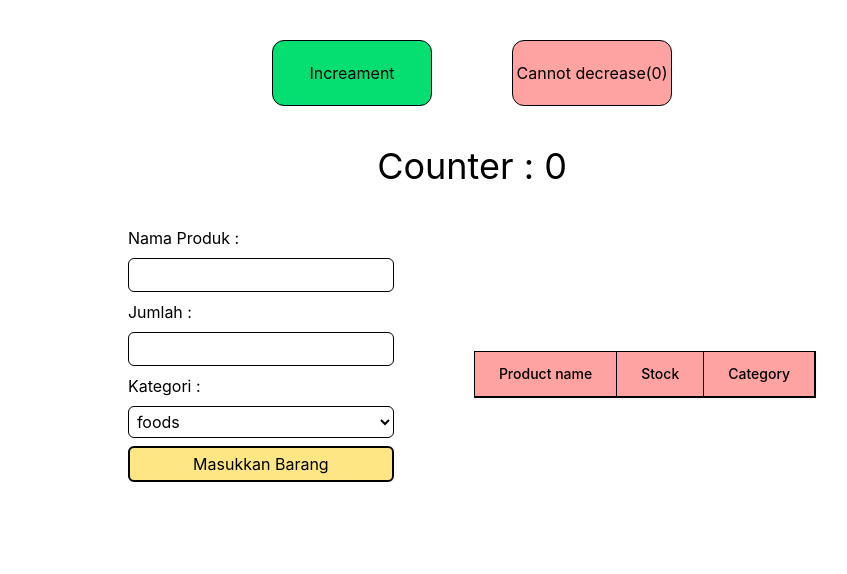
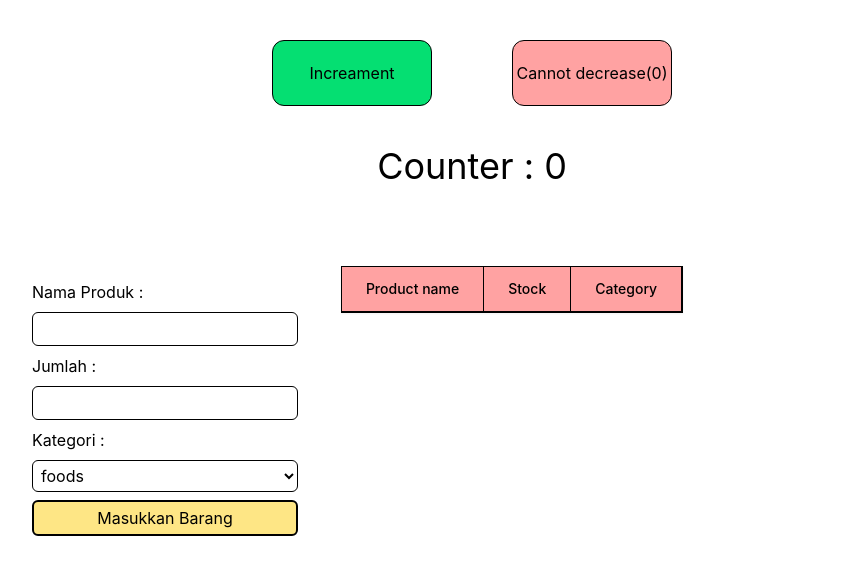
Before and after one commit to nopalllfd/koda-b7-react, a React (Vite) app: page / in a window 1280 px wide. Shown: the top 574 px of the page, without its empty margins (168-1015 px from the left). Built offline with nearby package versions, Linux system fonts and the light colour scheme.

Commit message:
refactor: adding add product function in form components

```diff
--- a/src/components/InputForm/Form.jsx
+++ b/src/components/InputForm/Form.jsx
@@ -1,11 +1,36 @@
+import { useState } from 'react';
+
 export const Form = ({ onAddProduct }) => {
+  const [formData, setFormData] = useState({
+    name: '',
+    sum: '',
+    category: '',
+  });
+
+  const handleChange = (e) => {
+    setFormData((prev) => ({
+      ...prev,
+      [e.target.name]: e.target.value,
+    }));
+  };
+  const handleSubmit = (e) => {
+    e.preventDefault();
+    const newProduct = {
+      name: e.target.name.value,
+      sum: e.target.sum.value,
+      category: e.target.category.value,
+    };
+    console.log(newProduct);
+
+    onAddProduct(newProduct);
+  };
   return (
     <form
-      onSubmit={onAddProduct}
+      onSubmit={handleSubmit}
       action=""
       className=""
     >
-      <div className="input-group flex flex-col gap-2 flex-1">
+      <div className="input-group justify-start absolute top-70 left-50 flex flex-col gap-2 flex-1">
         <label htmlFor="name">Nama Produk : </label>
         <input
           type="text"
@@ -19,6 +44,8 @@ export const Form = ({ onAddProduct }) => {
           type="number"
           name="sum"
           id="sum"
+          onChange={handleChange}
+          value={formData.sum}
           required
           className="border-1 rounded-md px-2 py-1"
         />
--- a/src/components/InputForm/InputForm.jsx
+++ b/src/components/InputForm/InputForm.jsx
@@ -4,20 +4,13 @@ import { Table } from './Table';
 
 export const InputForm = () => {
   const [product, setProduct] = useState([]);
-  const handleSubmit = (e) => {
-    e.preventDefault();
-    setProduct((prev) => [
-      ...prev,
-      {
-        name: e.target.name.value,
-        sum: e.target.sum.value,
-        category: e.target.category.value,
-      },
-    ]);
+
+  const handleAddProduct = (product) => {
+    setProduct((prev) => [...prev, product]);
   };
   return (
     <section className="flex flex-row gap-20 items-center justify-center">
-      <Form onAddProduct={handleSubmit} />
+      <Form onAddProduct={handleAddProduct} />
       <Table product={product} />
     </section>
   );
--- a/src/components/InputForm/Table.jsx
+++ b/src/components/InputForm/Table.jsx
@@ -1,4 +1,5 @@
 export const Table = ({ product }) => {
+  console.log(product.map((p) => p));
   return (
     <div className="mt-10 relative overflow-x-auto bg-neutral-primary-soft shadow-xs rounded-base border border-default">
       <table className="w-full text-sm text-left rtl:text-right text-body">
```
